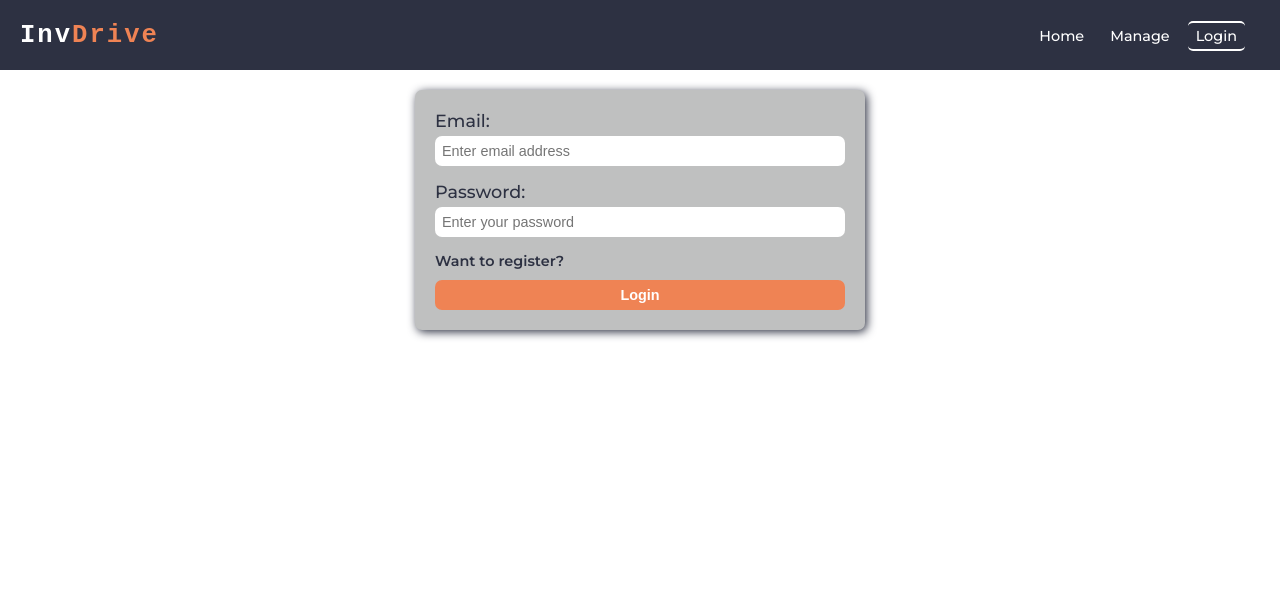
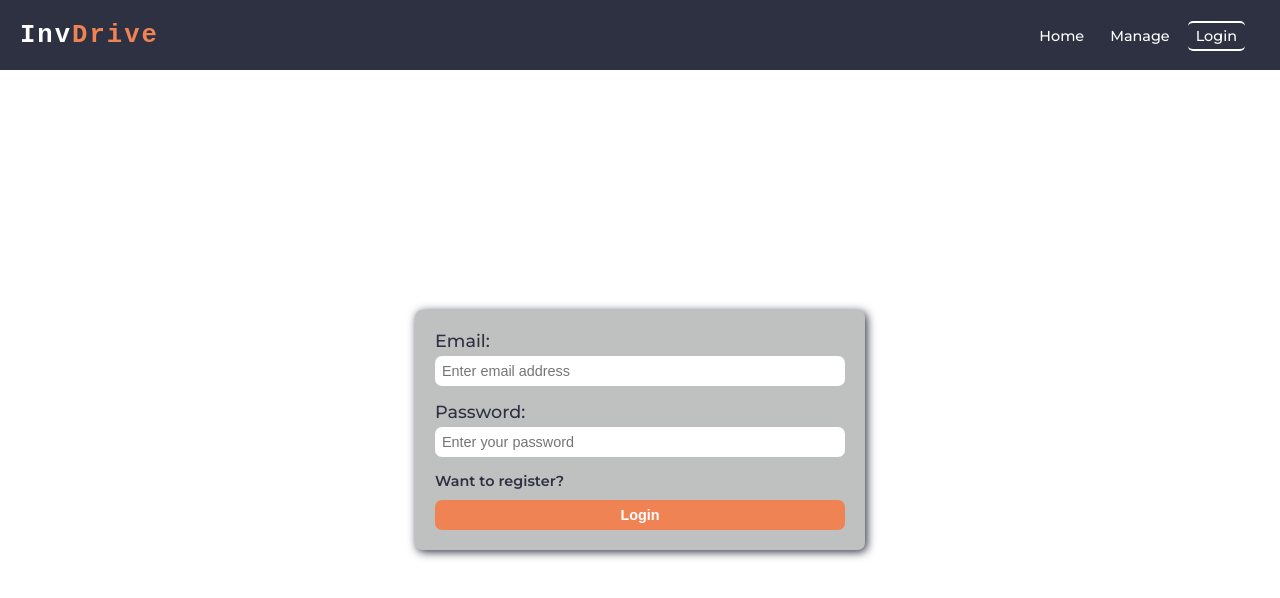
Before and after one commit to faruqonaayo/invdrive-app, a React (Vite) app: page /auth in a window 1280 px wide. Shown: the top 598 px of the page. Built offline with nearby package versions, Linux system fonts and the light colour scheme.

Commit message:
Adjust the position of the auth form to the middle of the page

```diff
--- a/src/pages/Auth/Auth.module.css
+++ b/src/pages/Auth/Auth.module.css
@@ -1,3 +1,13 @@
+.auth {
+  width: 100%;
+  height: 90vh;
+  display: flex;
+  flex-direction: column;
+  justify-content: center;
+  align-items: center;
+  padding: 20px;
+}
+
 .authForm {
   background-color: #bfc0c0;
   width: 95%;
@@ -72,6 +82,6 @@
   transition: all 0.3s ease-in-out;
 }
 
-.switchForm:hover{
-    color: #ef8354;
+.switchForm:hover {
+  color: #ef8354;
 }
```
